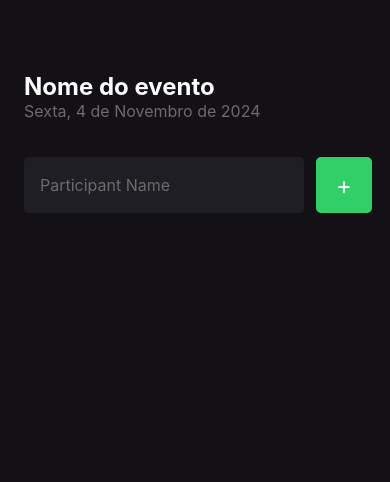
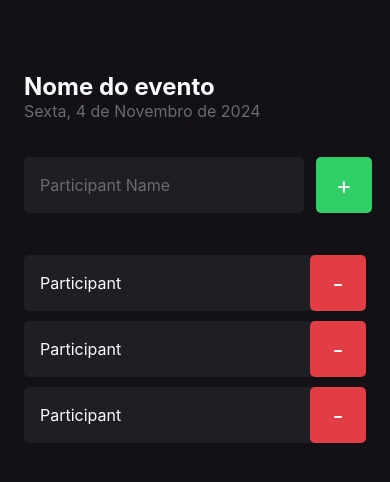
Before and after one commit to felipekejo/imhere-RN, a React Native app: screen / in a window 390 px wide. Shown: the top 482 px of the page. Built offline with nearby package versions, Linux system fonts and the light colour scheme.

Commit message:
create first component

```diff
--- /dev/null
+++ b/src/components/Participant/index.tsx
@@ -0,0 +1,17 @@
+import { Text, TouchableOpacity, View } from "react-native";
+import { styles } from "./styles";
+
+
+export function Participant() {
+  return (
+    <View style={styles.container}>
+      <Text style={styles.name}>Participant</Text>
+
+      <TouchableOpacity style={styles.button}  >
+          <Text style={styles.buttonText}>
+          -
+          </Text>
+        </TouchableOpacity>
+    </View>
+  );
+}
--- /dev/null
+++ b/src/components/Participant/styles.ts
@@ -0,0 +1,31 @@
+import { StyleSheet } from "react-native";
+
+
+export const styles = StyleSheet.create({
+  container:{
+    width:"100%",
+    backgroundColor:"#1f1e25",
+    borderRadius:5,
+    flexDirection:'row',
+    alignItems:'center',
+    marginBottom:10,
+
+  },
+  name:{
+    color:"#fdfcfe",
+    fontSize:16,
+    flex:1,
+    marginLeft:16
+  },  buttonText:{
+    color:'#fdfcfe',
+    fontSize:24,
+  },
+  button:{
+    backgroundColor:'#e23c44',
+    height:56,
+    width:56,
+    borderRadius:5,
+    justifyContent:'center',
+    alignItems:'center'
+  },
+})
--- a/src/screens/Home/index.tsx
+++ b/src/screens/Home/index.tsx
@@ -1,4 +1,5 @@
 import { Text, TextInput, TouchableOpacity, View } from 'react-native';
+import { Participant } from '../../components/Participant';
 import { styles } from './styles';
 
 export function Home() {
@@ -23,6 +24,11 @@
           </Text>
         </TouchableOpacity>
       </View>
+
+      <Participant/>
+      <Participant/>
+      <Participant/>
+
     </View>
   );
 }
```
